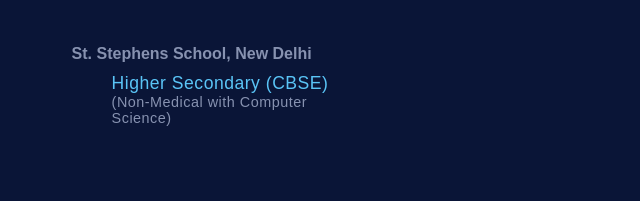
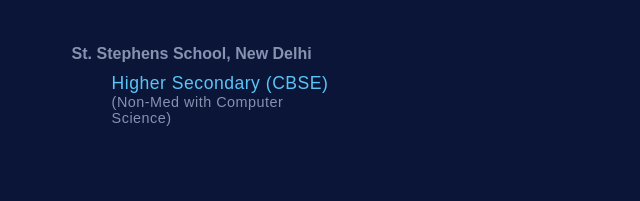
Before and after one commit to aashishU/Portfolio, a plain HTML site: page index.html in a window 1280 px wide. Shown: the part 1595-1796 px from the top of the page, 250-890 px from the left. Drawn offline with Linux system fonts and the light colour scheme.

Commit message:
Update index.html

```diff
--- a/index.html
+++ b/index.html
@@ -170,7 +170,7 @@
 
                         <h4 class="company">St. Stephens School, New Delhi</h4>
                             <p class="degree blue">Higher Secondary (CBSE)</p>
-                            <p class="edu-date">(Non-Medical with Computer Science)</p>
+                            <p class="edu-date">(Non-Med with Computer Science)</p>
                     </div>
                 </div>
             </section>
```
